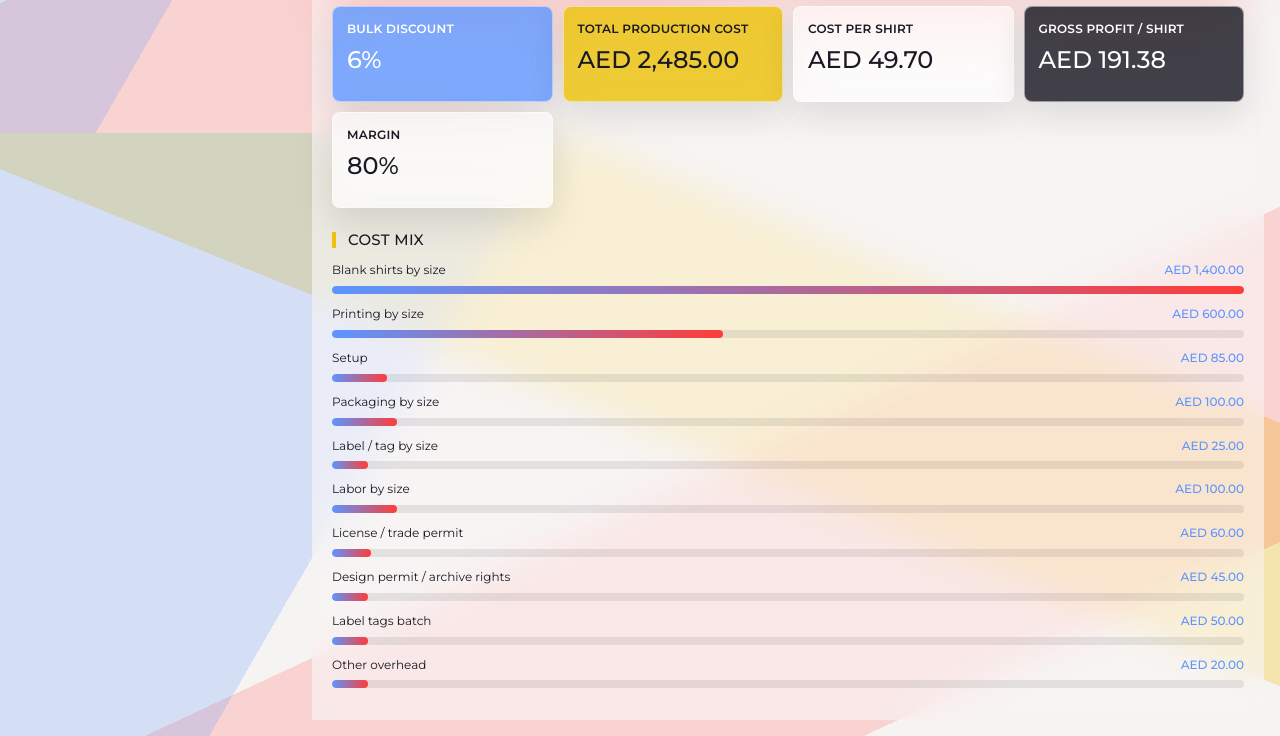
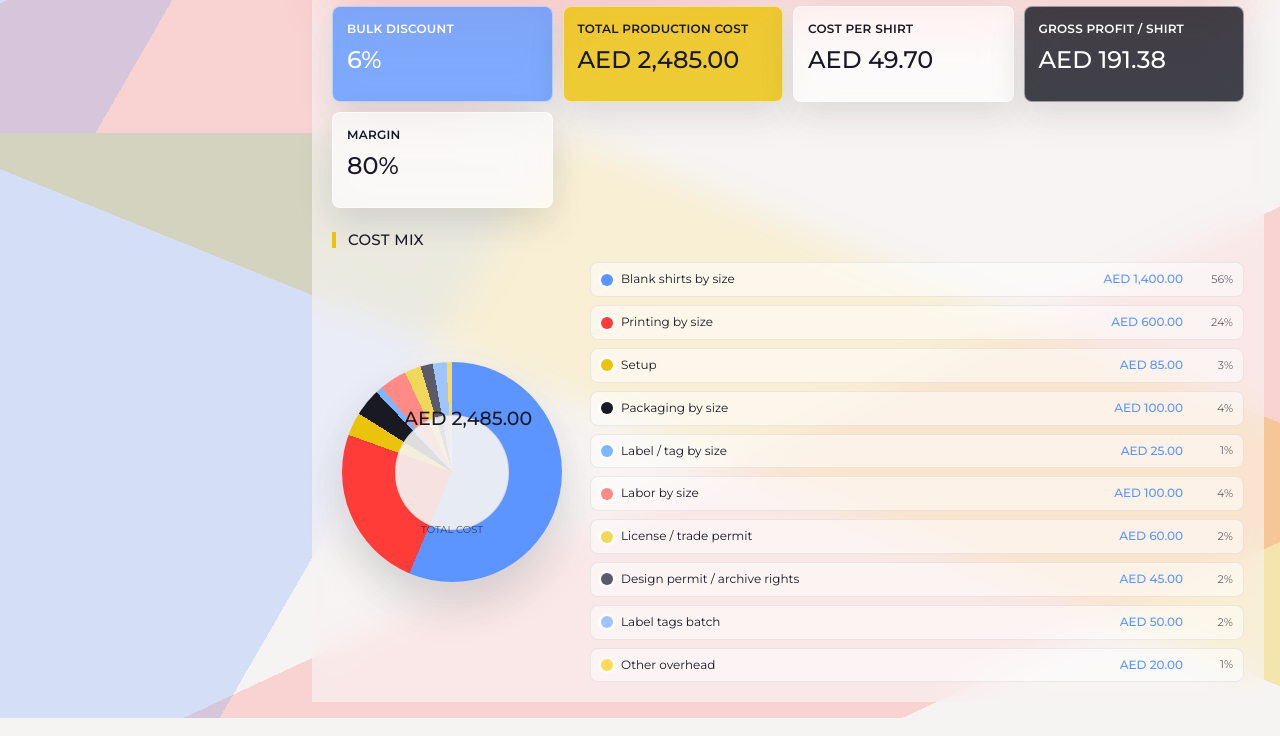
Before and after one commit to gaylerylliam-art/souvenirshirtcalculator, a website: page index.html in a window 1280 px wide. Shown: the part 2267-3003 px from the top of the page. Drawn offline with Linux system fonts and the light colour scheme.

Commit message:
Show cost mix as pie chart

```diff
--- a/app.js
+++ b/app.js
@@ -546,21 +546,48 @@ function renderBulkDiscounts() {
 }
 
 function renderBreakdown(result) {
-  const max = Math.max(...result.breakdown.map(([, value]) => value), 1);
-  document.querySelector("#breakdownRows").innerHTML = result.breakdown
-    .map(([label, value]) => {
-      const width = Math.max(4, (value / max) * 100);
-      return `
-        <div class="breakdown-row">
-          <div>
-            <span>${label}</span>
-            <strong>${AED.format(value)}</strong>
-          </div>
-          <div class="bar-track"><span style="width:${width}%"></span></div>
-        </div>
-      `;
-    })
-    .join("");
+  const total = result.breakdown.reduce((sum, [, value]) => sum + value, 0) || 1;
+  const colors = ["#5c95ff", "#ff3c38", "#ecc30b", "#191923", "#7fb7ff", "#ff8a86", "#f2d85a", "#5a5a6a", "#9fc5ff", "#ffd95a"];
+  let cursor = 0;
+  const slices = result.breakdown.map(([label, value], index) => {
+    const start = cursor;
+    const percent = (value / total) * 100;
+    cursor += percent;
+    return {
+      label,
+      value,
+      percent,
+      color: colors[index % colors.length],
+      start,
+      end: cursor
+    };
+  });
+  const gradient = slices
+    .map((slice) => `${slice.color} ${slice.start.toFixed(2)}% ${slice.end.toFixed(2)}%`)
+    .join(", ");
+
+  document.querySelector("#breakdownRows").innerHTML = `
+    <div class="pie-chart-wrap">
+      <div class="pie-chart" style="--pie:${gradient}" role="img" aria-label="Cost mix pie chart">
+        <span>${AED.format(total)}</span>
+        <small>Total cost</small>
+      </div>
+      <div class="pie-legend">
+        ${slices
+          .map(
+            (slice) => `
+              <div class="pie-legend-row">
+                <span class="pie-key" style="background:${slice.color}"></span>
+                <span class="pie-label">${slice.label}</span>
+                <strong>${AED.format(slice.value)}</strong>
+                <small>${Math.round(slice.percent)}%</small>
+              </div>
+            `
+          )
+          .join("")}
+      </div>
+    </div>
+  `;
 }
 
 function renderLibrary() {
--- a/styles.css
+++ b/styles.css
@@ -987,37 +987,106 @@ output {
   border-left-color: var(--amber);
 }
 
-.breakdown-row {
+.pie-chart-wrap {
   display: grid;
-  gap: 7px;
-  margin-bottom: 12px;
+  grid-template-columns: minmax(180px, 240px) minmax(0, 1fr);
+  gap: 18px;
+  align-items: center;
 }
 
-.breakdown-row div:first-child {
-  display: flex;
-  justify-content: space-between;
-  gap: 12px;
+.pie-chart {
+  position: relative;
+  display: grid;
+  width: min(100%, 220px);
+  aspect-ratio: 1;
+  place-items: center;
+  justify-self: center;
+  border-radius: 50%;
+  background: conic-gradient(var(--pie));
+  box-shadow: 0 22px 44px rgba(25, 25, 35, 0.16);
+}
+
+.pie-chart::after {
+  content: "";
+  position: absolute;
+  inset: 24%;
+  border-radius: 50%;
+  background: rgba(246, 244, 243, 0.9);
+  box-shadow: inset 0 0 0 1px rgba(25, 25, 35, 0.08);
+}
+
+.pie-chart span,
+.pie-chart small {
+  position: relative;
+  z-index: 1;
+  text-align: center;
+}
+
+.pie-chart span {
+  display: block;
+  max-width: 96px;
+  color: var(--ink);
+  font-size: clamp(14px, 1.7vw, 19px);
+  font-weight: 500;
+  line-height: 1.12;
+}
+
+.pie-chart small {
+  display: block;
+  margin-top: 4px;
+  color: var(--muted);
+  font-size: 10px;
+  font-weight: 400;
+  text-transform: uppercase;
+}
+
+.pie-legend {
+  display: grid;
+  gap: 8px;
+  min-width: 0;
+}
+
+.pie-legend-row {
+  display: grid;
+  grid-template-columns: 12px minmax(0, 1fr) auto 42px;
+  gap: 8px;
+  align-items: center;
+  min-width: 0;
+  padding: 8px 10px;
+  border: 1px solid rgba(25, 25, 35, 0.07);
+  border-radius: var(--radius);
+  background: rgba(255, 255, 255, 0.52);
+}
+
+.pie-key {
+  width: 12px;
+  height: 12px;
+  border-radius: 50%;
+  box-shadow: 0 0 0 3px rgba(255, 255, 255, 0.54);
+}
+
+.pie-label {
+  min-width: 0;
+  overflow: hidden;
   color: var(--ink);
   font-size: 12px;
-  font-weight: 800;
+  font-weight: 400;
+  text-overflow: ellipsis;
+  white-space: nowrap;
 }
 
-.breakdown-row strong {
+.pie-legend-row strong {
   color: var(--cornflower);
+  font-size: 12px;
+  font-weight: 500;
+  white-space: nowrap;
 }
 
-.bar-track {
-  height: 8px;
-  overflow: hidden;
-  border-radius: 999px;
-  background: rgba(25, 25, 35, 0.09);
-}
-
-.bar-track span {
-  display: block;
-  height: 100%;
-  border-radius: inherit;
-  background: linear-gradient(90deg, var(--cornflower), var(--cinnabar));
+.pie-legend-row small {
+  color: var(--muted);
+  font-size: 11px;
+  font-weight: 400;
+  text-align: right;
 }
 
 .empty-state {
@@ -1199,7 +1268,8 @@ output {
   .overhead-grid,
   .bulk-grid,
   .metric-grid,
-  .mini-grid {
+  .mini-grid,
+  .pie-chart-wrap {
     grid-template-columns: 1fr;
   }
 
```
